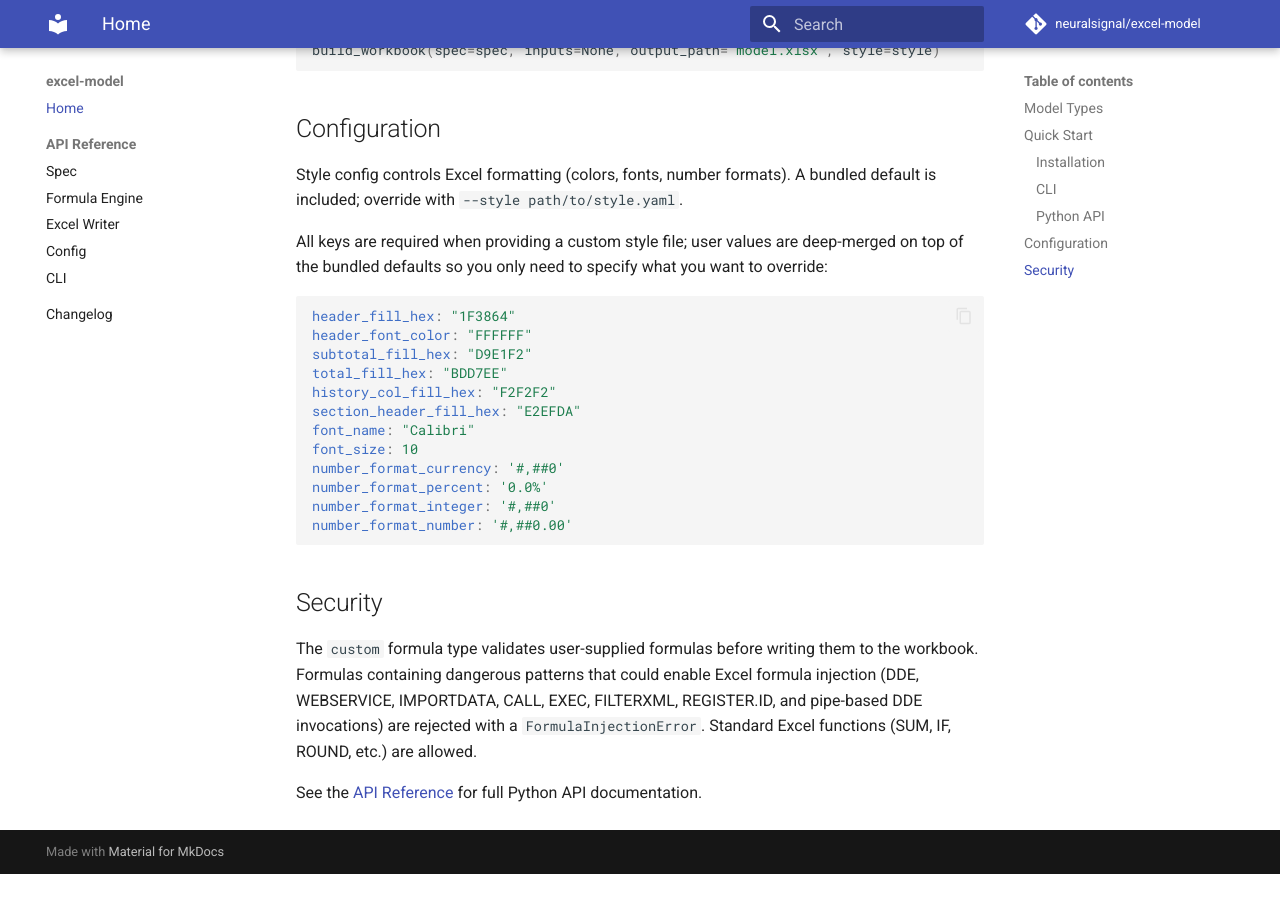
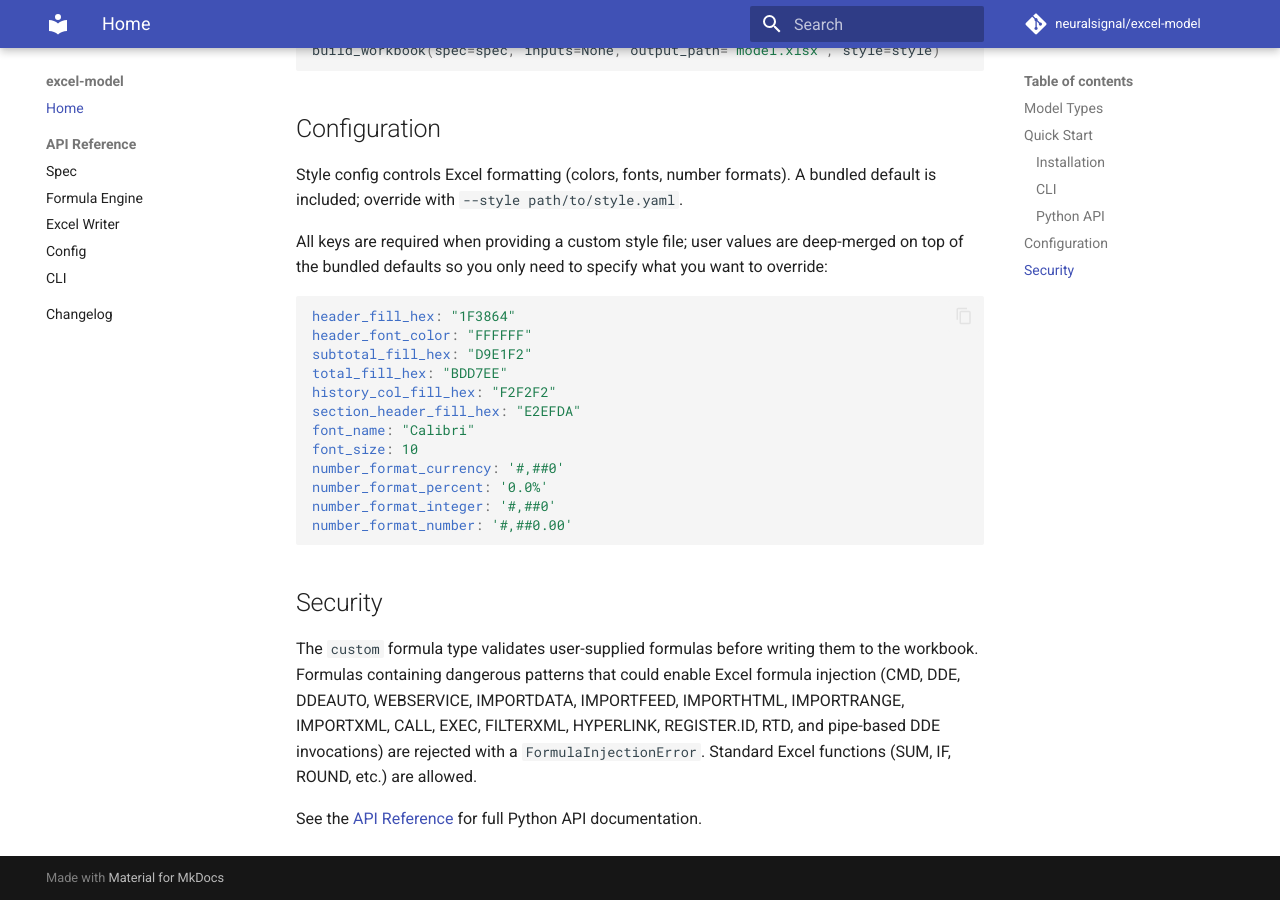
Before and after one commit to neuralsignal/excel-model, an MkDocs documentation site: the page built from docs/index.md, in a window 1280 px wide and 900 px high, scrolled down 1520 px. Built offline with MkDocs 1.6.1 and Material for MkDocs 9.7.7, drawn with Linux system fonts in a browser that asks for light colours; comment, search, counter and statistics services are not loaded; before the commit the page ends 2394 px from its top, so only the background shows below that.

Commit message:
docs: sync documentation with codebase changes
Update security section in index.md to list all rejected dangerous
formula patterns (CMD, DDEAUTO, IMPORTFEED, IMPORTHTML, IMPORTRANGE,
IMPORTXML, HYPERLINK, RTD) that were added to validator.py but omitted
from the docs.

Co-Authored-By: Claude Sonnet 4.6 <noreply@anthropic.com>

```diff
--- a/docs/index.md
+++ b/docs/index.md
@@ -83,6 +83,6 @@ number_format_number: '#,##0.00'
 
 ## Security
 
-The `custom` formula type validates user-supplied formulas before writing them to the workbook. Formulas containing dangerous patterns that could enable Excel formula injection (DDE, WEBSERVICE, IMPORTDATA, CALL, EXEC, FILTERXML, REGISTER.ID, and pipe-based DDE invocations) are rejected with a `FormulaInjectionError`. Standard Excel functions (SUM, IF, ROUND, etc.) are allowed.
+The `custom` formula type validates user-supplied formulas before writing them to the workbook. Formulas containing dangerous patterns that could enable Excel formula injection (CMD, DDE, DDEAUTO, WEBSERVICE, IMPORTDATA, IMPORTFEED, IMPORTHTML, IMPORTRANGE, IMPORTXML, CALL, EXEC, FILTERXML, HYPERLINK, REGISTER.ID, RTD, and pipe-based DDE invocations) are rejected with a `FormulaInjectionError`. Standard Excel functions (SUM, IF, ROUND, etc.) are allowed.
 
 See the [API Reference](api/spec.md) for full Python API documentation.
```
